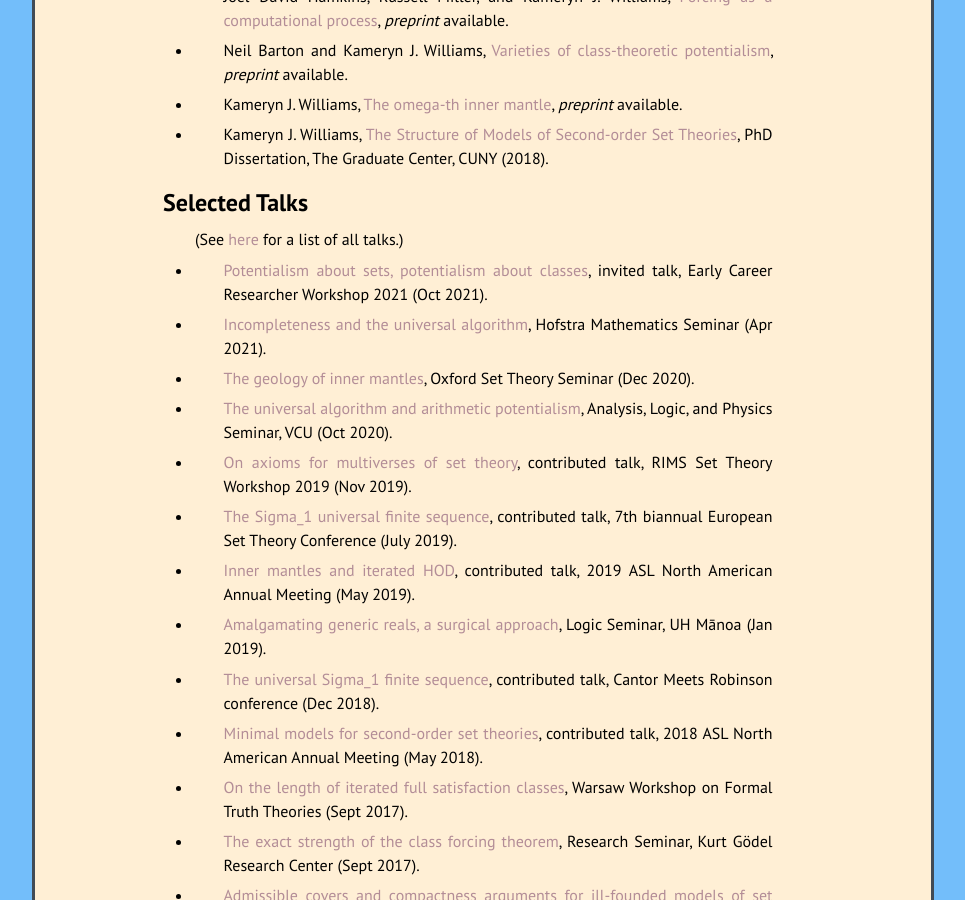
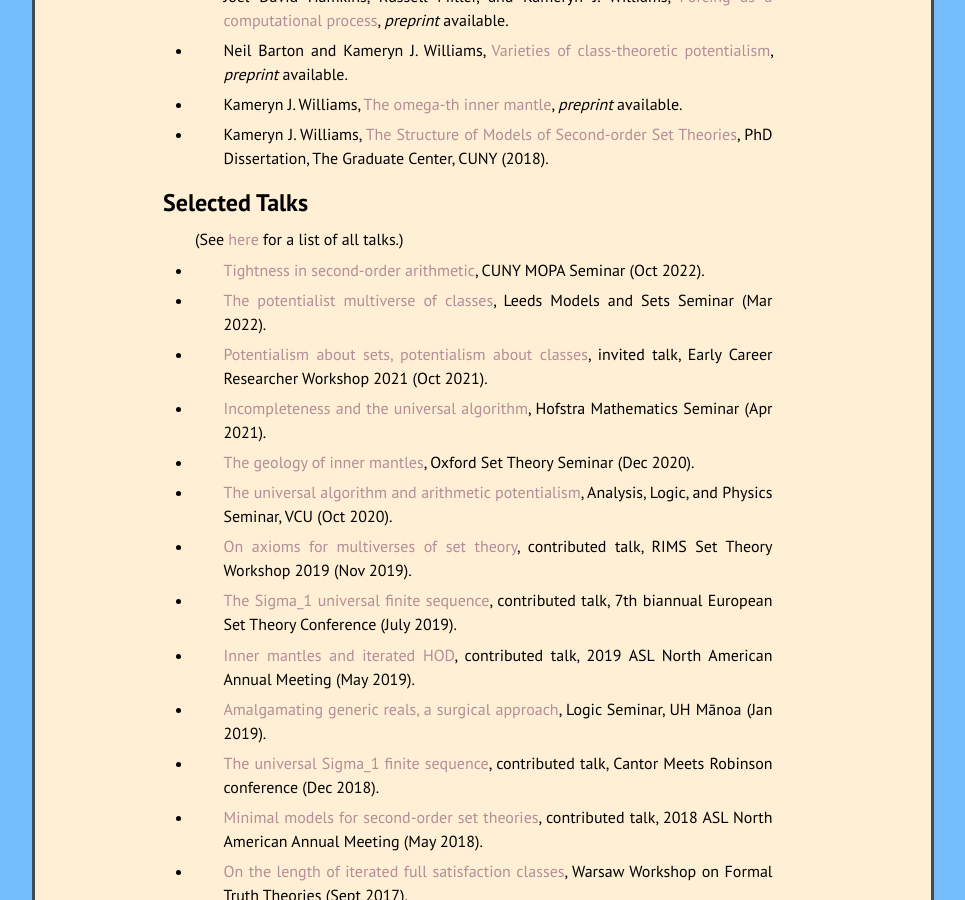
Before and after one commit to kamerynjw/kamerynjw.github.io, a Jekyll site: the page built from research.md, in a window 1280 px wide and 900 px high, scrolled down 798 px. Shown: the whole window, without its empty margins (157-1122 px from the left). Built offline with Jekyll 4.4.1, drawn with Linux system fonts in a browser that asks for light colours; nearby versions of some CDN libraries.

Commit message:
forgot to update the _data

```diff
--- a/_data/semtalks.yml
+++ b/_data/semtalks.yml
@@ -1,5 +1,10 @@
 
 # seminar talks to display in talks.md
+
+- href: "2022-oct-mopa"
+  title: "Tightness in second-order arithmetic"
+  other: "CUNY MOPA Seminar"
+  date: "Oct 2022"
 
 - href: "2022-june-barcelona"
   title: "Inner mantles: good, bad, and ugly"
--- a/_data/talks.yml
+++ b/_data/talks.yml
@@ -1,5 +1,15 @@
 
 # selected talks to display in research.md
+
+- href: "2022-oct-mopa"
+  title: "Tightness in second-order arithmetic"
+  other: "CUNY MOPA Seminar"
+  date: "Oct 2022"
+
+- href: "2022-mar-leeds"
+  title: "The potentialist multiverse of classes"
+  other: "Leeds Models and Sets Seminar"
+  date: "Mar 2022"
 
 - href: "2021-oct-ecw"
   title: "Potentialism about sets, potentialism about classes"
```
